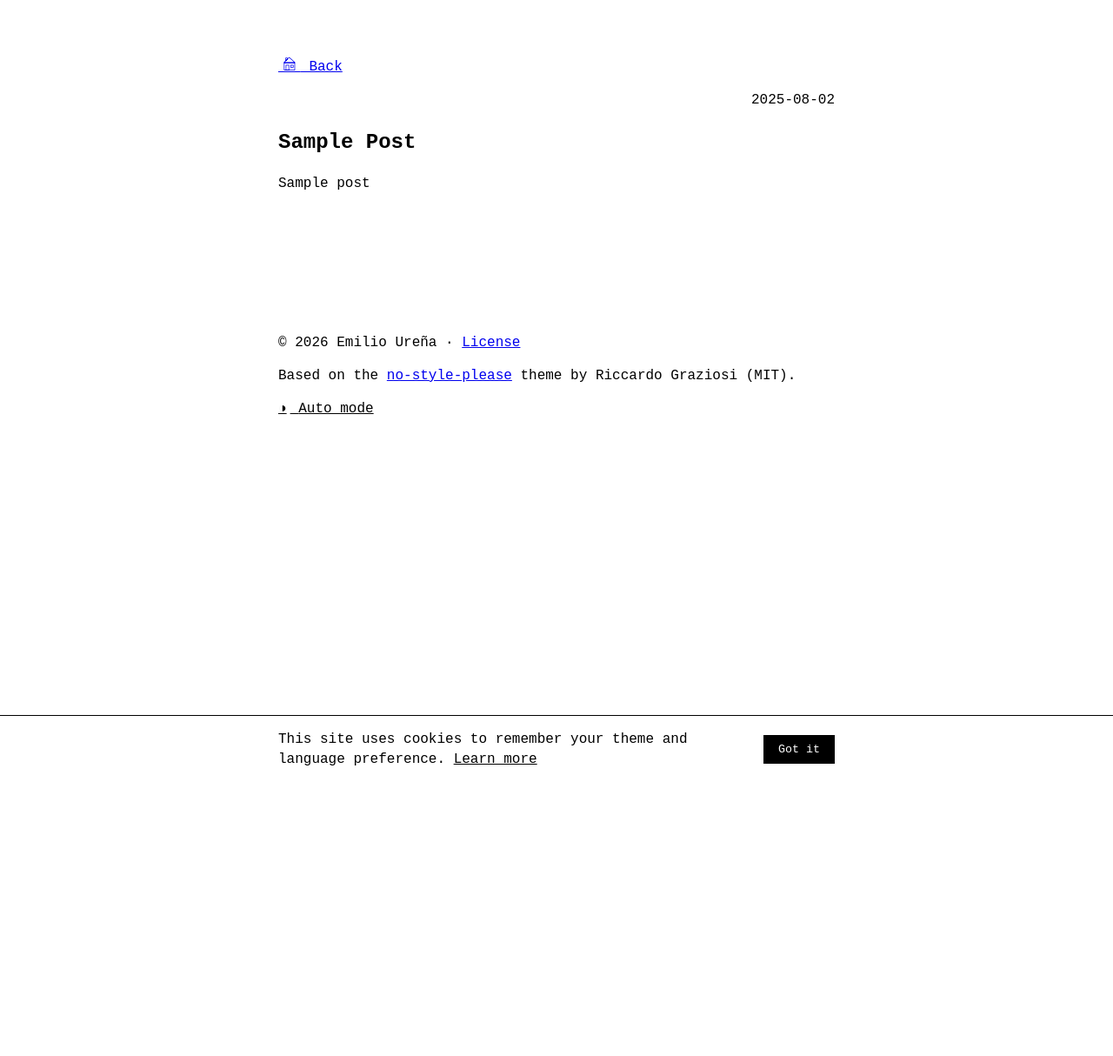
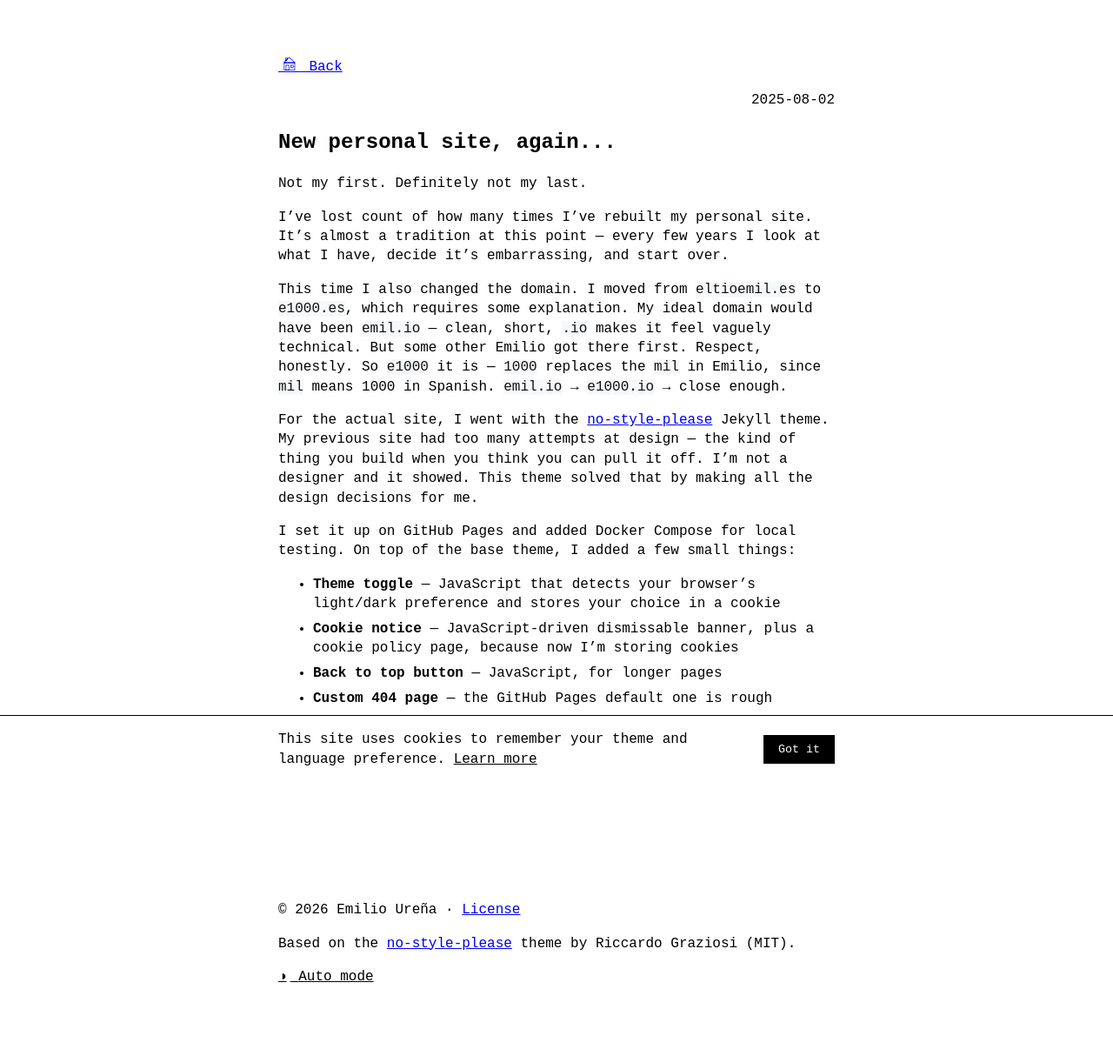
Before and after one commit to eltioemil/e1000.github.io, a Jekyll site: the page built from _posts/2025-08-02-sample-post.md, in a window 1280 px wide. Shown: the whole page at 87% size. Built offline with Jekyll 4.4.1, drawn with Linux system fonts in a browser that asks for light colours; before the commit the page ends 900 px from its top, so only the background shows below that.

Commit message:
Add old post that should've been the original post

```diff
--- a/_posts/2025-08-02-sample-post.md
+++ b/_posts/2025-08-02-sample-post.md
@@ -1,5 +1,21 @@
 ---
 layout: post
+title: "New personal site, again..."
 ---
 
-Sample post
+Not my first. Definitely not my last.
+
+I've lost count of how many times I've rebuilt my personal site. It's almost a tradition at this point — every few years I look at what I have, decide it's embarrassing, and start over.
+
+This time I also changed the domain. I moved from `eltioemil.es` to `e1000.es`, which requires some explanation. My ideal domain would have been `emil.io` — clean, short, `.io` makes it feel vaguely technical. But some other Emilio got there first. Respect, honestly. So `e1000` it is — `1000` replaces the `mil` in Emilio, since `mil` means 1000 in Spanish. `emil.io` → `e1000.io` → close enough.
+
+For the actual site, I went with the [no-style-please](https://github.com/riggraz/no-style-please) Jekyll theme. My previous site had too many attempts at design — the kind of thing you build when you think you can pull it off. I'm not a designer and it showed. This theme solved that by making all the design decisions for me.
+
+I set it up on GitHub Pages and added Docker Compose for local testing. On top of the base theme, I added a few small things:
+
+- **Theme toggle** — JavaScript that detects your browser's light/dark preference and stores your choice in a cookie
+- **Cookie notice** — JavaScript-driven dismissable banner, plus a cookie policy page, because now I'm storing cookies
+- **Back to top button** — JavaScript, for longer pages
+- **Custom 404 page** — the GitHub Pages default one is rough
+
+That's it. Nothing groundbreaking. Just a site. Have a look around and feel free to [get in touch](/contact/) if you want to.
```
